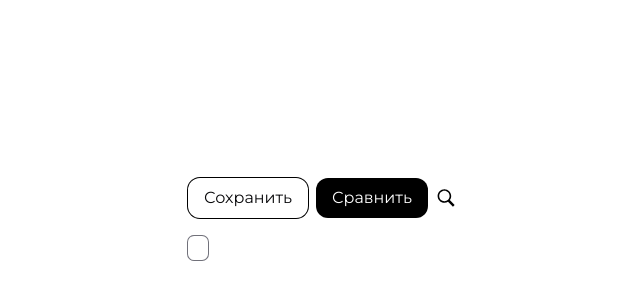
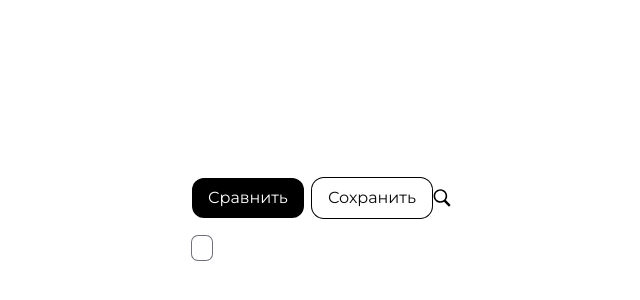
Before and after one commit to peachonka/Hack-n-Change, a Next.js app in the folder next-app/: page / in a window 1280 px wide. Shown: the part 180-480 px from the top of the page, without its empty margins (318-958 px from the left). Built offline with nearby package versions, Linux system fonts and the light colour scheme.

Commit message:
немного поправила дизигн

```diff
--- a/next-app/package.json
+++ b/next-app/package.json
@@ -9,6 +9,7 @@
     "lint": "next lint"
   },
   "dependencies": {
+    "@heroicons/react": "^2.2.0",
     "@radix-ui/react-dialog": "^1.1.2",
     "@radix-ui/react-popover": "^1.1.2",
     "@radix-ui/react-slot": "^1.1.0",
--- a/next-app/src/app/page.tsx
+++ b/next-app/src/app/page.tsx
@@ -3,6 +3,7 @@ import React, { useRef, useEffect, useState } from 'react';
 import  MathFieldEditable  from "../components/math-field-editable";
 import  MathField  from "../components/math-field";
 import { MathfieldElement } from 'mathlive';
+import { MagnifyingGlassIcon } from '@heroicons/react/outline';
 import {
   Sheet,
   SheetContent,
@@ -72,14 +73,16 @@ export default function Home() {
     <div className='flex h-screen w-screen items-center justify-center'>
 
       <div className='flex flex-col space-y-4'>
-        <div className='flex space-x-2 self-end'>
+        <div className='flex justify-between w-full'>
+          <div className='flex space-x-2 self-start'>
+            <button className='bg-black text-white py-2 px-4 rounded-xl w-max'>Сравнить</button>
             <button
               className='ring-1 ring-black py-2 px-4 rounded-xl w-max'
               onClick={() => setIsModalOpen(true)} // Открываем модальное окно
             >
               Сохранить
             </button>
-          <button className='bg-black text-white py-2 px-4 rounded-xl w-max'>Сравнить</button>
+          </div>
           <Sheet>
             <SheetTrigger onClick={() => {console.log(latexOutput);}}>
               <svg xmlns="http://www.w3.org/2000/svg" x="0px" y="0px" width="20" height="20" viewBox="0 0 50 50">
--- /dev/null
+++ b/next-app/src/heroicons.d.ts
@@ -0,0 +1,4 @@
+declare module '@heroicons/react/outline' {
+    export const MagnifyingGlassIcon: React.FC<React.SVGProps<SVGSVGElement>>;
+    // Add other icons as needed
+  }
```
Also changed, not shown: 1 other file (tests, documents, lock files or other folders). Lines whose indentation alone changed are shown as unchanged.
